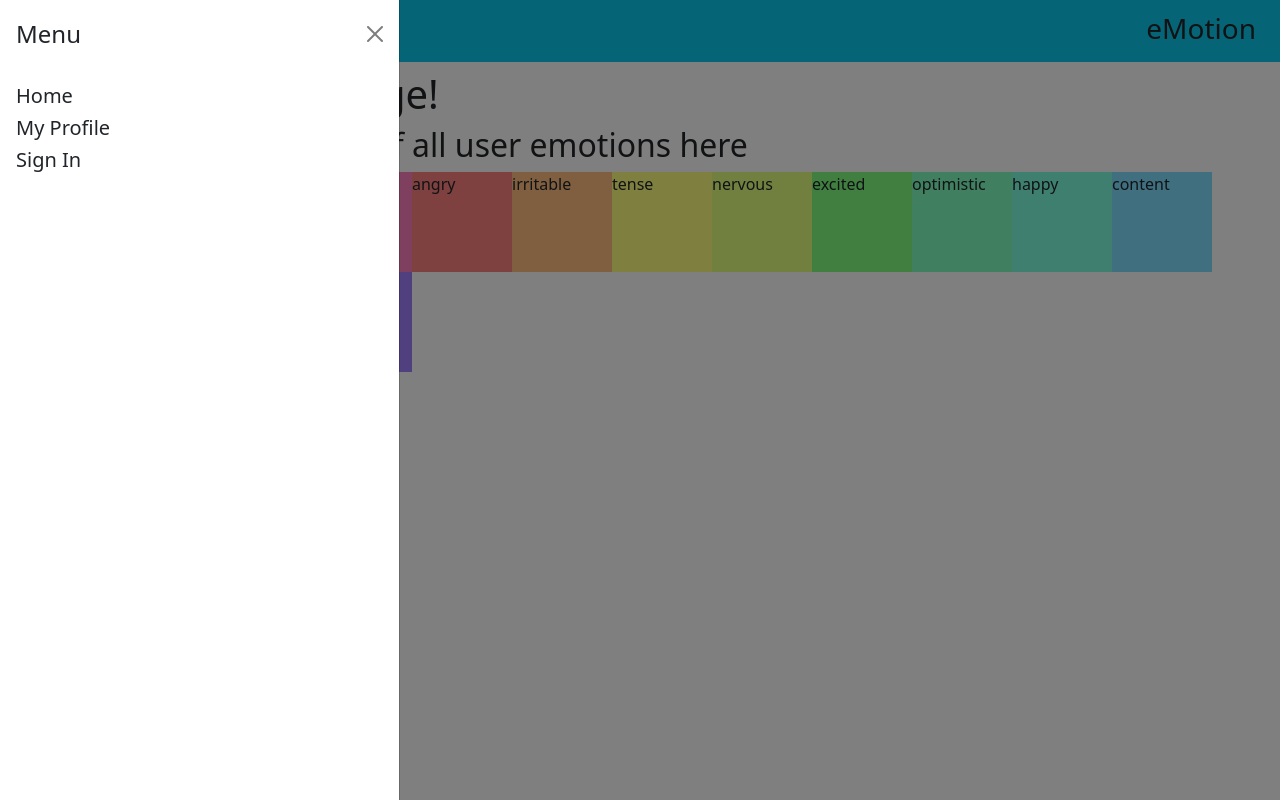
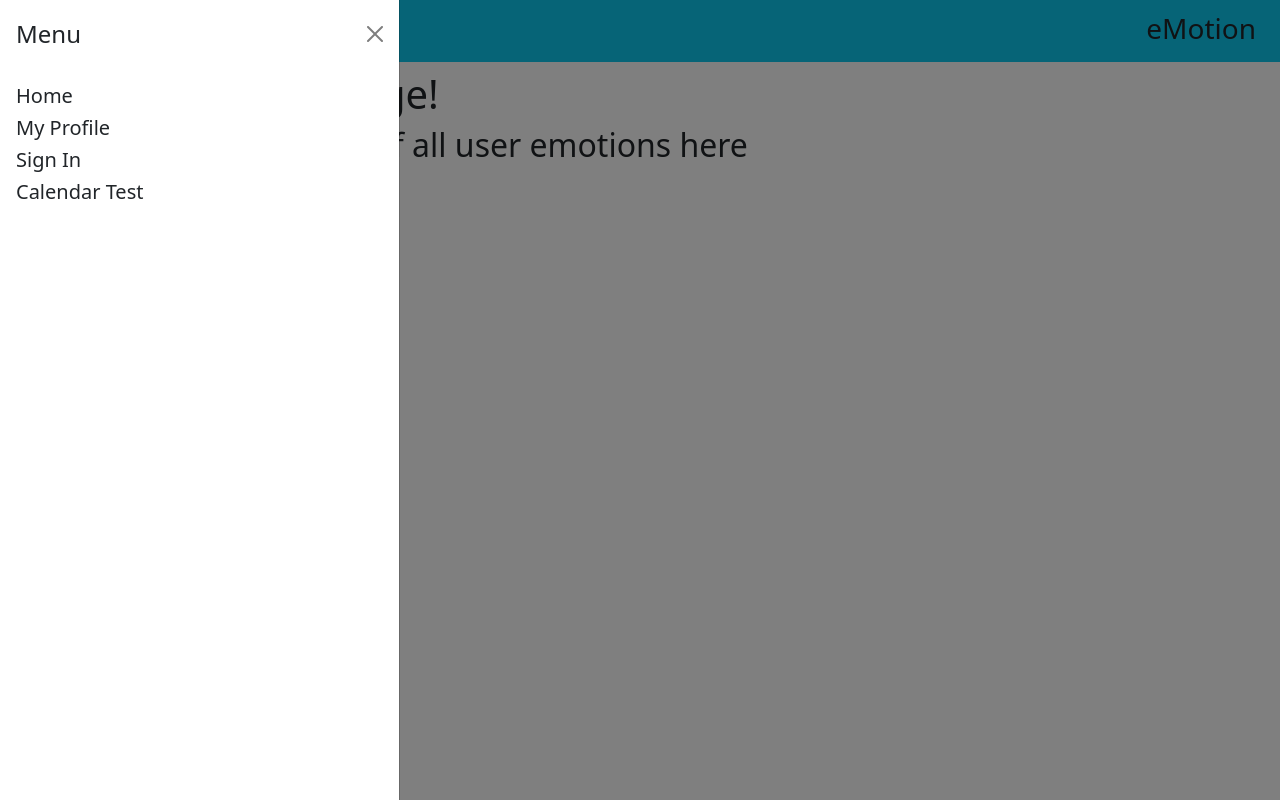
Before and after one commit to missfionajean/emotion-tracker, a React (Vite) app in the folder front-end/: page / in a window 1280 px wide. Both pictures are taken after a click on the button 33 px from the left and 30 px from the top of the page. Built offline with nearby package versions, Linux system fonts and the light colour scheme.

Commit message:
created test page with nav link as test space for calendar UI

```diff
--- a/front-end/src/App.tsx
+++ b/front-end/src/App.tsx
@@ -5,6 +5,7 @@ import Home from "./components/Home";
 import MyProfile from "./components/MyProfile";
 import SignIn from "./components/SignIn";
 import SignUp from "./components/SignUp";
+import CalTest from "./components/CalTest";
 // import Promo from "./components/Promo";
 
 import "bootstrap/dist/css/bootstrap.min.css";
@@ -24,7 +25,7 @@ function App() {
           { page === "MyProfile" ? <MyProfile /> : ""}
           { page === "SignIn" ? <SignIn setPage={setPage}/> : ""}
           { page === "SignUp" ? <SignUp setPage={setPage}/>: ""}
-          {/* { page === "SignUp" ? <Promo />: ""} */}
+          { page === "CalTest" ? <CalTest />: ""}
         </div>
     </div>
   )
--- /dev/null
+++ b/front-end/src/components/CalTest.tsx
@@ -0,0 +1,19 @@
+// this is our main page that shows all user data
+import ePalette from "./ePalette";
+
+function CalTest() {
+    return (
+        <div className="navshift">
+            <h1>Calendar Test Page</h1>
+            <div style={{ display: "flex", flexDirection: "row", flexWrap: "wrap" }}>
+                {Object.entries(ePalette).map(([emotion, color], index) => (
+                    <div key={index} style={{ backgroundColor: color, width: "100px", height: "100px" }}>
+                        {emotion}
+                    </div>
+                ))}
+            </div>
+        </div>
+    )
+}
+
+export default CalTest;
--- a/front-end/src/components/Home.tsx
+++ b/front-end/src/components/Home.tsx
@@ -1,18 +1,10 @@
 // this is our main page that shows all user data
-import ePalette from "./ePalette";
 
 function Home() {
     return (
         <div className="navshift">
             <h1>This is our home page!</h1>
             <h2>Show average datamap of all user emotions here</h2>
-            <div style={{ display: "flex", flexDirection: "row", flexWrap: "wrap" }}>
-                {Object.entries(ePalette).map(([emotion, color], index) => (
-                    <div key={index} style={{ backgroundColor: color, width: "100px", height: "100px" }}>
-                        {emotion}
-                    </div>
-                ))}
-            </div>
         </div>
     )
 }
--- a/front-end/src/components/Navbar.tsx
+++ b/front-end/src/components/Navbar.tsx
@@ -51,6 +51,7 @@ function Navbar({ setPage }: NavbarProps) {
 					<h5 data-bs-dismiss="offcanvas" onClick={() => setPage("Home")}>Home</h5>
 					<h5 data-bs-dismiss="offcanvas" onClick={() => setPage("MyProfile")}>My Profile</h5>
 					<h5 data-bs-dismiss="offcanvas" onClick={() => setPage("SignIn")}>Sign In</h5>
+                    <h5 data-bs-dismiss="offcanvas" onClick={() => setPage("CalTest")}>Calendar Test</h5>
 				</div>
 			</div>
 		</>
--- a/front-end/src/components/ePalette.ts
+++ b/front-end/src/components/ePalette.ts
@@ -1,7 +1,7 @@
 // declares all require values for emotion palette
 type Emotion = "depressed" | "pessimistic" | "sad" | "upset" | "angry" | "irritable" | "tense" | "nervous" | "excited" | "optimistic" | "happy" | "content" | "relaxed" | "calm" | "bored" | "gloomy"
 
-type Color = `#${string}`;
+type Color = `#${string}`
 
 // Record ensures that all emotions are present and all values are strings (hex codes)
 const ePalette: Record<Emotion, Color> = {
```
